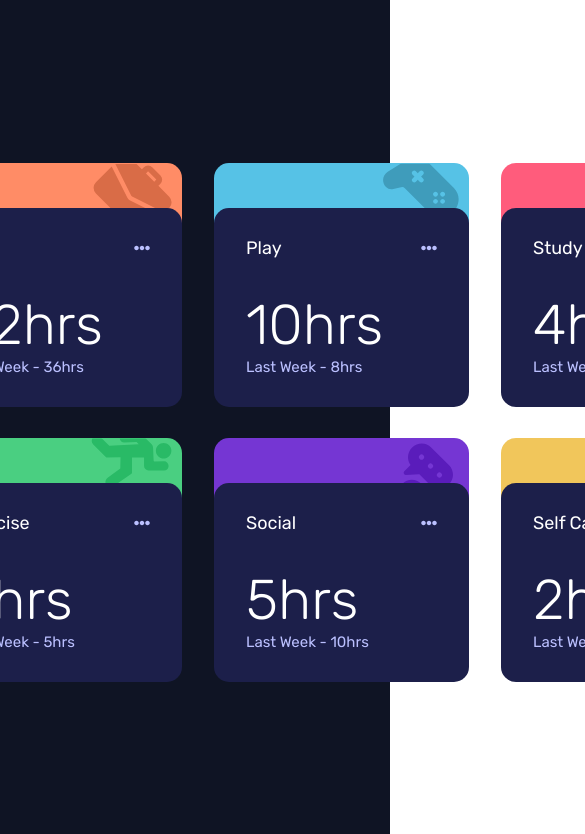
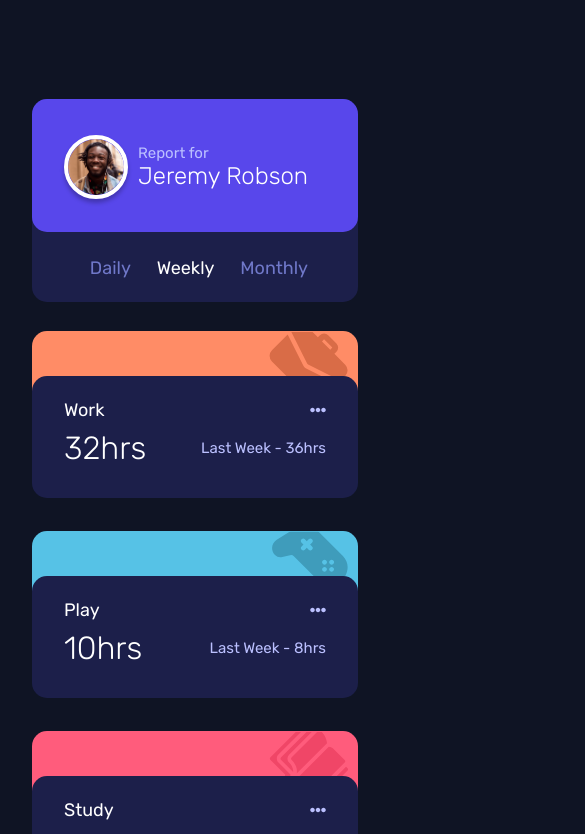
Before and after one commit to steveanthony999/time_tracking_dashboard, a React (Create React App) app: page / in a window 390 px wide. Shown: the top 834 px of the page, 585 px wide, since content can reach past the window. Built offline with nearby package versions, Linux system fonts and the light colour scheme.

Commit message:
made responsive

```diff
--- a/package.json
+++ b/package.json
@@ -11,6 +11,7 @@
     "@testing-library/user-event": "^12.8.3",
     "react": "^17.0.2",
     "react-dom": "^17.0.2",
+    "react-responsive": "^9.0.0-beta.4",
     "react-scripts": "^1.1.5",
     "styled-components": "^5.3.1",
     "web-vitals": "^1.1.2"
--- a/src/App.css
+++ b/src/App.css
@@ -54,6 +54,13 @@
   flex-direction: column;
   justify-content: space-between;
   z-index: 100;
+}
+
+.profile-upper {
+  height: 53%;
+  display: flex;
+  flex-direction: column;
+  justify-content: space-between;
 }
 
 .profile-info {
@@ -134,3 +141,105 @@
   font-size: 15px;
   color: #bbc0ff;
 }
+
+@media screen and (min-width: 840px) and (max-width: 1100px) {
+  body {
+    background-color: var(--very-dark-blue);
+  }
+
+  #app {
+    margin-top: -6rem;
+  }
+
+  .container {
+    max-width: 840px;
+    grid-template-columns: repeat(3, 1fr);
+  }
+
+  .item:nth-child(6) .info-container {
+    height: 270px;
+  }
+
+  .item:last-child .info-container {
+    height: 270px;
+  }
+}
+
+@media screen and (max-height: 710px) {
+  #app {
+    margin-top: 0;
+  }
+}
+
+@media screen and (max-width: 840px) {
+  body {
+    background-color: var(--very-dark-blue);
+  }
+
+  #app {
+    padding: 2rem;
+  }
+
+  .container {
+    max-width: 100%;
+    grid-template-columns: 1fr;
+    gap: 0;
+  }
+
+  .item {
+    width: 100%;
+    margin-top: 0;
+  }
+
+  .item:first-child {
+    margin-top: -4rem;
+  }
+
+  .item:nth-child(2) {
+    margin-top: 2rem;
+  }
+
+  .card-container {
+    height: 200px;
+  }
+
+  .profile-container .profile-upper img {
+    height: 64px;
+    width: 64px;
+  }
+
+  .profile-upper {
+    flex-direction: row;
+    align-items: center;
+  }
+
+  .profile-info {
+    margin: 0px 0px 0px 10px;
+  }
+
+  .time-frame-container {
+    height: 10px;
+    flex-direction: row;
+  }
+
+  .profile-container h4 {
+    font-size: 24px;
+  }
+
+  .info-container {
+    height: 70%;
+    top: 2rem;
+    justify-content: space-around;
+  }
+
+  .info-content {
+    width: 100%;
+    display: flex;
+    justify-content: space-between;
+    align-items: center;
+  }
+
+  .info-content h4 {
+    font-size: 32px;
+  }
+}
--- a/src/App.js
+++ b/src/App.js
@@ -1,6 +1,7 @@
 import React, { useEffect, useState } from 'react';
 import { FontAwesomeIcon } from '@fortawesome/react-fontawesome';
 import { faEllipsisH } from '@fortawesome/free-solid-svg-icons';
+import { useMediaQuery } from 'react-responsive';
 import Card from './components/Card';
 import data from './data';
 
@@ -16,6 +17,9 @@ import './App.css';
 
 function App() {
   const [timeFrame, setTimeFrame] = useState('weekly');
+  const isMobile = useMediaQuery({
+    query: '(max-width: 840px)',
+  });
 
   useEffect(() => {
     console.log(timeFrame);
@@ -24,37 +28,44 @@ function App() {
   return (
     <div id='app'>
       <div className='container'>
-        <div className='item profile'>
+        <div className='item'>
           <Card
             cardColor='var(--blue)'
-            cardHeight='69%'
+            cardHeight={isMobile ? '133px' : '69%'}
             cardTop='0px'
             cardBgColor='var(--dark-blue)'
-            cardBgHeight='518px'
+            cardBgHeight={isMobile ? '203px' : '518px'}
           />
           <div className='profile-container'>
+            <div className='profile-upper'>
               <img src={ProfilePic} alt='profile' />
               <div className='profile-info'>
                 <p>Report for</p>
                 <h4>Jeremy Robson</h4>
               </div>
+            </div>
+            <div className='profile-lower'>
               <div className='time-frame-container'>
                 <div></div>
                 <p
                   className={timeFrame === 'daily' ? 'active' : ''}
-                onClick={() => setTimeFrame('daily')}>
+                  onClick={() => setTimeFrame('daily')}
+                >
                   Daily
                 </p>
                 <p
                   className={timeFrame === 'weekly' ? 'active' : ''}
-                onClick={() => setTimeFrame('weekly')}>
+                  onClick={() => setTimeFrame('weekly')}
+                >
                   Weekly
                 </p>
                 <p
                   className={timeFrame === 'monthly' ? 'active' : ''}
-                onClick={() => setTimeFrame('monthly')}>
+                  onClick={() => setTimeFrame('monthly')}
+                >
                   Monthly
                 </p>
+              </div>
             </div>
           </div>
         </div>
@@ -63,6 +74,7 @@ function App() {
             <Card
               cardColor='var(--dark-blue)'
               cardHeight='199px'
+              cardHeight={isMobile ? '122px' : '199px'}
               cardTop='45px'
               cardBgColor={i.bgColor}
               cardBgHeight='100px'
```
Also changed, not shown: 1 other file (tests, documents, lock files or other folders). Lines whose indentation alone changed are shown as unchanged.
